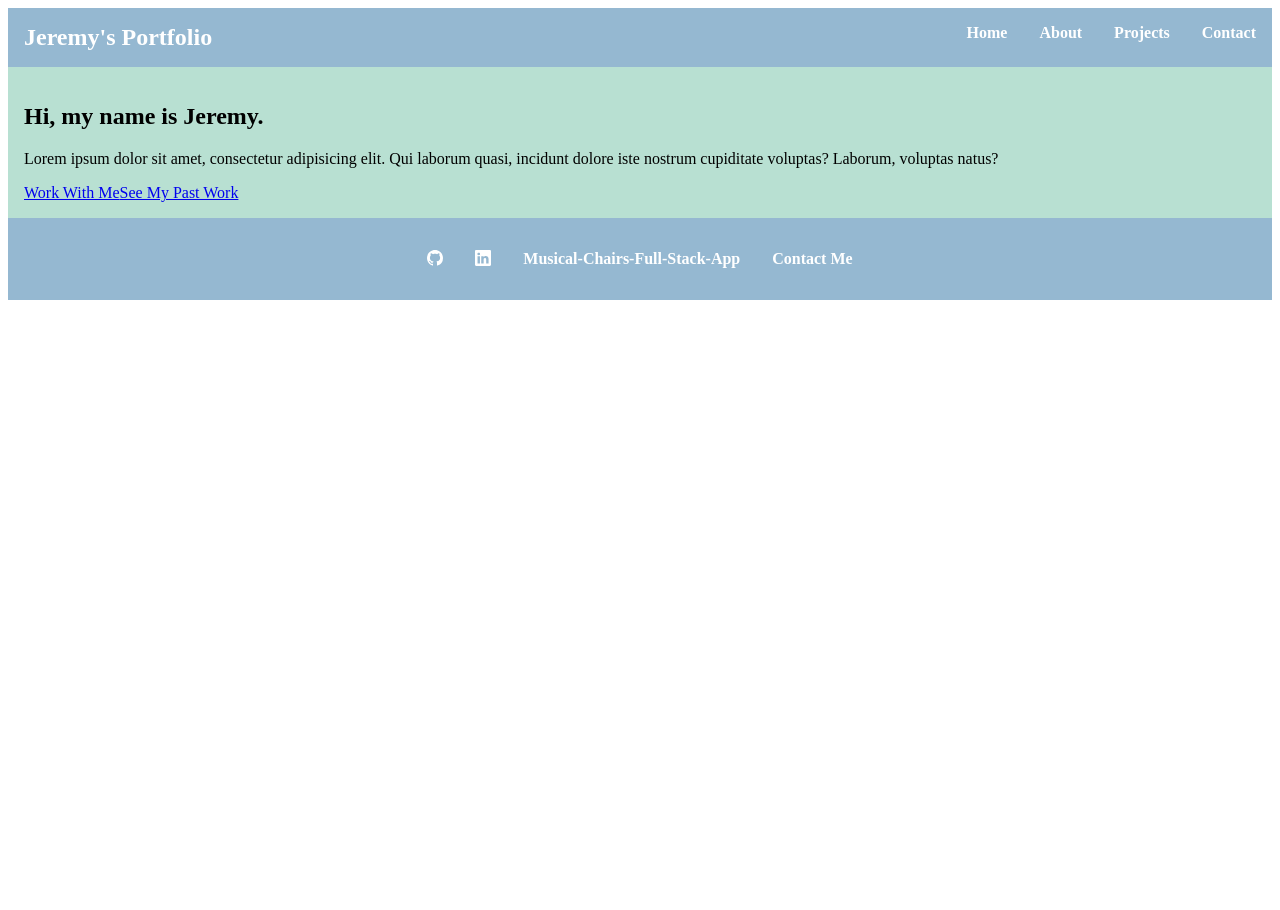
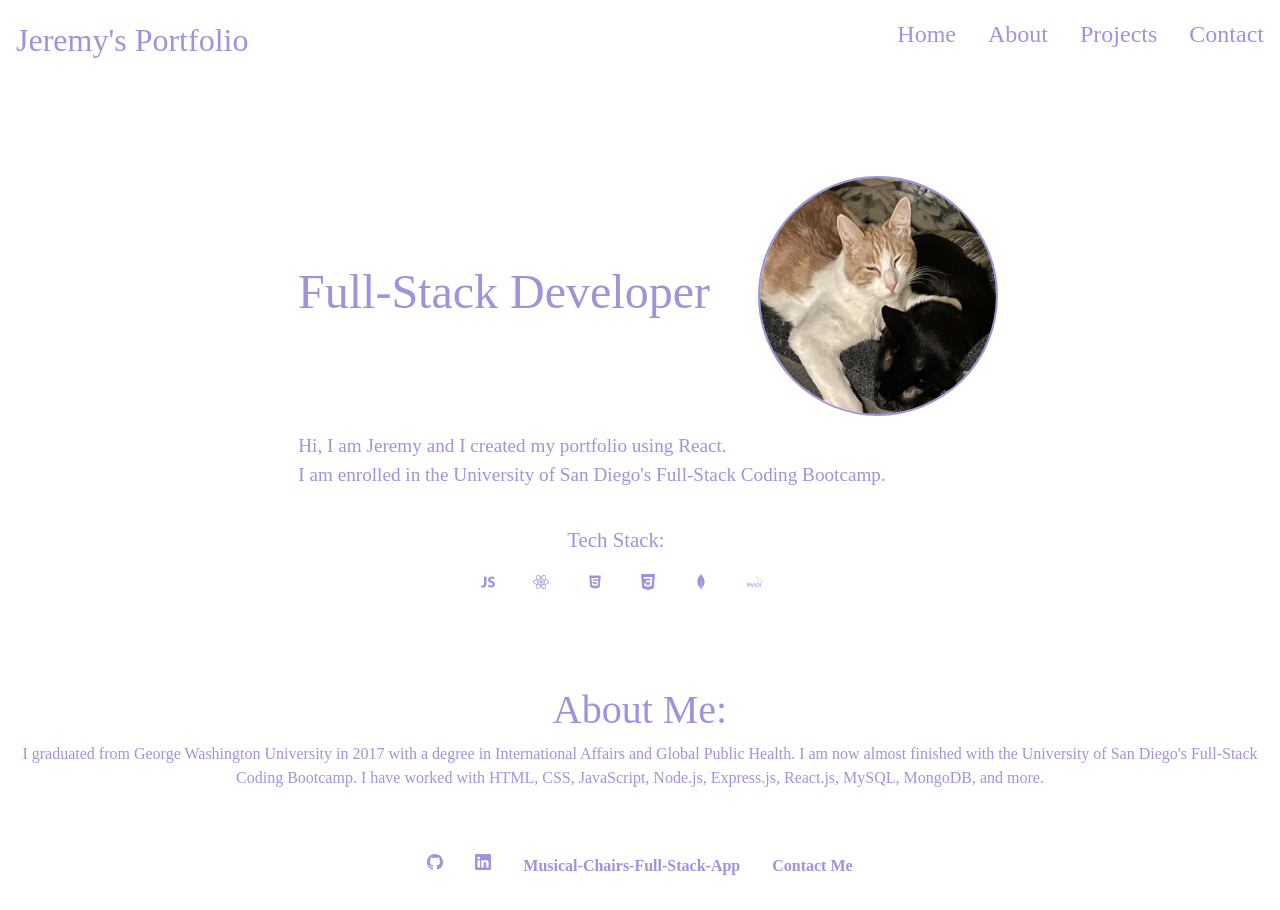
Before and after one commit to TheRealGeneParmesan/Portfolio-Using-React, a React (Create React App) app in the folder porfolio/: page / in a window 1280 px wide. Before the commit the page ends 800 px from the top, so only its background shows below. Built offline with nearby package versions, Linux system fonts and the light colour scheme; the HTML template or start-up script is replaced by a standard one.

Commit message:
added an introduction, photo, tech stack w/ links

```diff
--- a/porfolio/public/index.html
+++ b/porfolio/public/index.html
@@ -8,6 +8,12 @@
     <meta
       name="description"
       content="Web site created using create-react-app"
+    />
+    <link
+      href="https://cdn.jsdelivr.net/npm/bootstrap@5.3.0-alpha3/dist/css/bootstrap.min.css"
+      rel="stylesheet"
+      integrity="sha384-KK94CHFLLe+nY2dmCWGMq91rCGa5gtU4mk92HdvYe+M/SXH301p5ILy+dN9+nJOZ"
+      crossorigin="anonymous"
     />
     <link rel="apple-touch-icon" href="%PUBLIC_URL%/logo192.png" />
     <!--
--- a/porfolio/src/App.js
+++ b/porfolio/src/App.js
@@ -1,6 +1,7 @@
 import React from "react";
 import Header from "./Components/Header";
-import About from "./Components/AboutMe";
+import Introduction from "./Components/Intro";
+import About from "./Components/About";
 // import Portfolio from "./Components/Portfolio";
 // import Project from "./Components/Project";
 import Footer from "./Components/Footer";
@@ -9,6 +10,7 @@ function App() {
     return (
         <main>
             <Header />
+            <Introduction />
             <About />
             {/* <Portfolio />  */}
             {/* <Project /> */}
--- a/porfolio/src/Components/AboutMe.js
+++ b/porfolio/src/Components/About.js
@@ -6,31 +6,29 @@ function About() {
         display: 'flex',
         justifyContent: 'space-between',
         padding: '1rem',
-        backgroundColor: '#B8E0D2'
+        color: '#9C95DC',
+        fontFamily: "Merriweather",
     }
     return (
         <section id="about">
             <about style={aboutStyle}>
-                <div className="container mx-auto flex px-10 py-20 md:flex-row flex-col items-center">
+                <div className>
                     <div className="lg:flex-grow md:w-1/2 lg:pr-24 md:pr-16 flex flex-col md:items-start md:text-left mb-16 md:mb-0 items-center text-center">
-                        <h1 className="title-font sm:text-4xl text-3xl mb-4 font-medium text-white">
-                            Hi, my name is Jeremy.
+                        <h1 className>
+                            About Me:
                         </h1>
                         <p className="mb-8 leading-relaxed">
-                            Lorem ipsum dolor sit amet, consectetur adipisicing elit. Qui
-                            laborum quasi, incidunt dolore iste nostrum cupiditate voluptas?
-                            Laborum, voluptas natus?
+                            I graduated from George Washington University in 2017 with a degree in International Affairs and Global Public Health.
+                            I am now almost finished with the University of San Diego's Full-Stack Coding Bootcamp. I have worked with HTML, CSS, JavaScript, Node.js, Express.js, React.js, MySQL, MongoDB, and more.
                         </p>
                         <div className="flex justify-center">
                             <a
                                 href="#contact"
                                 className="inline-flex text-white bg-green-500 border-0 py-2 px-6 focus:outline-none hover:bg-green-600 rounded text-lg">
-                                Work With Me
                             </a>
                             <a
                                 href="#projects"
                                 className="ml-4 inline-flex text-gray-400 bg-gray-800 border-0 py-2 px-6 focus:outline-none hover:bg-gray-700 hover:text-white rounded text-lg">
-                                See My Past Work
                             </a>
                         </div>
                     </div>
--- a/porfolio/src/Components/Footer.js
+++ b/porfolio/src/Components/Footer.js
@@ -7,9 +7,9 @@ function Footer() {
         display: 'flex',
         justifyContent: 'center',
         padding: '1rem',
-        backgroundColor: '#95B8D1',
-        color: '#fff',
+        color: '#9C95DC',
         fontWeight: 'bold',
+        fontFamily: "Merriweather",
         textDecoration: 'none',
 
     }
--- a/porfolio/src/Components/Header.js
+++ b/porfolio/src/Components/Header.js
@@ -5,27 +5,26 @@ function Header() {
         display: 'flex',
         justifyContent: 'space-between',
         padding: '1rem',
-        backgroundColor: '#95B8D1',
-        color: '#fff'
     };
 
     const logoStyle = {
-        fontSize: '1.5rem',
-        fontWeight: 'bold',
+        fontSize: '2rem',
         textDecoration: 'none',
-        color: '#fff'
+        color: '#9C95DC',
+        fontFamily: "Merriweather",
     };
 
     const navStyle = {
         display: 'flex',
         justifyContent: 'center',
-        fontWeight: 'bold'
+        fontFamily: "Merriweather",
+        fontSize: '1.5rem',
     };
 
     const linkStyle = {
         marginLeft: '2rem',
         textDecoration: 'none',
-        color: '#fff'
+        color: '#9C95DC',
     };
 
     return (
--- /dev/null
+++ b/porfolio/src/Components/Intro.js
@@ -0,0 +1,89 @@
+import React from 'react';
+import { IoLogoJavascript } from "react-icons/io";
+import { AiFillHtml5 } from "react-icons/ai";
+import { SiCss3 } from "react-icons/si";
+import { SiMysql } from "react-icons/si";
+import { SiMongodb } from "react-icons/si";
+import { FaReact } from "react-icons/fa";
+
+
+
+import SukiMo2 from "./SukiMo2.jpg";
+
+
+function Introduction() {
+    const containerStyle = {
+        display: 'flex',
+        flexDirection: 'column',
+        alignItems: 'center',
+        padding: '5rem',
+        color: '#9C95DC',
+    };
+
+    const introTitleStyle = {
+        fontSize: '3rem',
+        color: '#9C95DC',
+        fontFamily: "Merriweather",
+        padding: '2rem',
+    };
+
+    const introBodyStyle = {
+        fontSize: '1.2rem',
+        color: '#9C95DC',
+        fontFamily: "Merriweather",
+        marginRight: '6rem'
+
+    };
+
+    const introLogoStyle = {
+        display: 'flex',
+        justifyContent: 'space-between',
+        alignItems: 'center',
+        width: '20rem',
+        textDecoration: 'none',
+        color: '#9C95DC',
+    };
+
+    const introPhotoStyle = {
+        maxWidth: '100%',
+        width: '15rem',
+        height: '15rem',
+        borderRadius: '50%',
+        border: '2px solid #9C95DC',
+        alignSelf: 'center',
+        margin: '1rem',
+    };
+
+    const introTechStyle = {
+        fontSize: '1.3rem',
+        color: '#9C95DC',
+        fontFamily: "Merriweather",
+        padding: '.2rem',
+        marginLeft: '3rem',
+        textAlign: 'center'
+    };
+
+    return (
+        <div style={containerStyle}>
+            <div style={{ display: 'flex', alignItems: 'center' }}>
+                <h1 style={introTitleStyle}>Full-Stack Developer</h1>
+                <img src={SukiMo2} alt="SukiMo" style={introPhotoStyle} />
+            </div>
+            <p style={introBodyStyle}>Hi, I am Jeremy and I created my portfolio using React.
+                <br />I am enrolled in the University of San Diego's Full-Stack Coding Bootcamp.
+                <div style={introTechStyle}> <br />  Tech Stack:
+                </div>
+            </p>
+            <div style={introLogoStyle}>
+                <a href="https://www.w3schools.com/js/" style={introLogoStyle}><IoLogoJavascript /></a>
+                <a href="https://legacy.reactjs.org/docs/getting-started.html" style={introLogoStyle}><FaReact /></a>
+                <a href="https://www.w3schools.com/html/" style={introLogoStyle}><AiFillHtml5 /></a>
+                <a href="https://www.w3schools.com/css/" style={introLogoStyle}><SiCss3 /></a>
+                <a href="https://www.w3schools.com/mongodb/" style={introLogoStyle}><SiMongodb /></a>
+                <a href="https://www.w3schools.com/MySQL/default.asp" style={introLogoStyle}><SiMysql /></a>
+            </div>
+        </div>
+    );
+}
+
+export default Introduction;
```
Also changed, not shown: porfolio/src/Components/Logo.js (added), porfolio/src/Components/SukiMo2.jpg (added), 1 other file (tests, documents, lock files or other folders).
